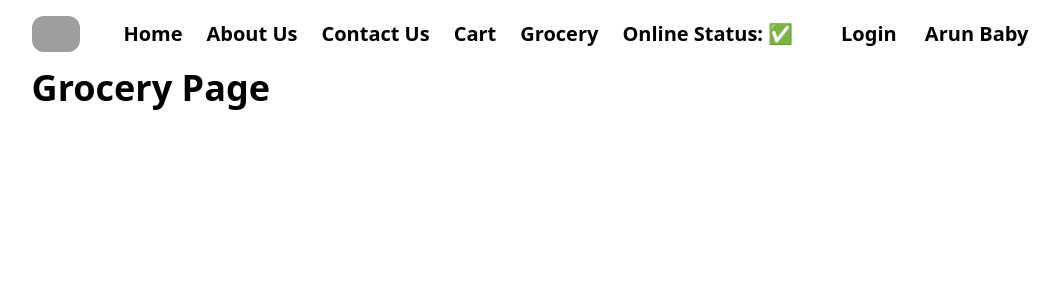
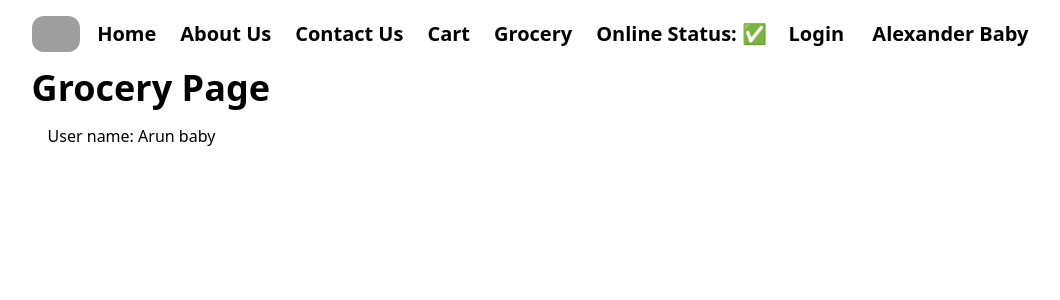
Before and after one commit to arunbaaby/swiggy-namaste-vite, a React (Vite) app: page /grocery in a window 1280 px wide. Shown: the top 300 px of the page, without its empty margins (110-1170 px from the left). Built offline with nearby package versions, Linux system fonts and the light colour scheme; grey boxes are pictures that could not be loaded.

Commit message:
user context edit

```diff
--- a/src/App.jsx
+++ b/src/App.jsx
@@ -1,21 +1,22 @@
 import { useEffect, useState } from "react";
+import UserContext from "../utils/UserContext";
 import Navbar from "./components/Navbar";
 import { Outlet } from "react-router-dom";
-import UserContext from "../utils/UserContext";
 
 const App = () => {
     const [userName, setUserName] = useState();
     useEffect(() => {
         const userData = {
-            name: 'Arun Baby'
+            name: 'Arun baby'
         }
         setUserName(userData.name);
-    }, [userName]);
-
+    })
     return (
         <div className="app mx-[calc(7%+52px)]">
-            <UserContext.Provider value={{loggedInUser: userName}}>
-                <Navbar />
+            <UserContext.Provider value={{ loggedInUser: userName }}>
+                <UserContext.Provider value={{loggedInUser:'Alexander Baby'}}>
+                    <Navbar />
+                </UserContext.Provider>
                 <Outlet />
             </UserContext.Provider>
         </div>
--- a/src/components/Grocery.jsx
+++ b/src/components/Grocery.jsx
@@ -1,7 +1,12 @@
+import { useContext } from "react";
+import UserContext from "../../utils/UserContext";
+
 const Grocery = ()=>{
+    const {loggedInUser} = useContext(UserContext)
     return (
         <div className="grocery-wrap">
             <h1 className="text-4xl font-bold">Grocery Page</h1>
+            <h2 className="m-4">User name: {loggedInUser}</h2>
         </div>
     )
 }
--- a/src/components/UserClass.jsx
+++ b/src/components/UserClass.jsx
@@ -52,7 +52,9 @@ class UserClass extends React.Component {
                 <h4>Location : {location}</h4>
                 <h4>contact: </h4>
                 <div>
-                    <UserContext.Consumer>{({loggedInUser})=><h1>{loggedInUser}</h1>}</UserContext.Consumer>
+                    <UserContext.Consumer>
+                        {({loggedInUser})=><h1>{loggedInUser}</h1>}
+                    </UserContext.Consumer>
                 </div>
             </div>
         )
```
